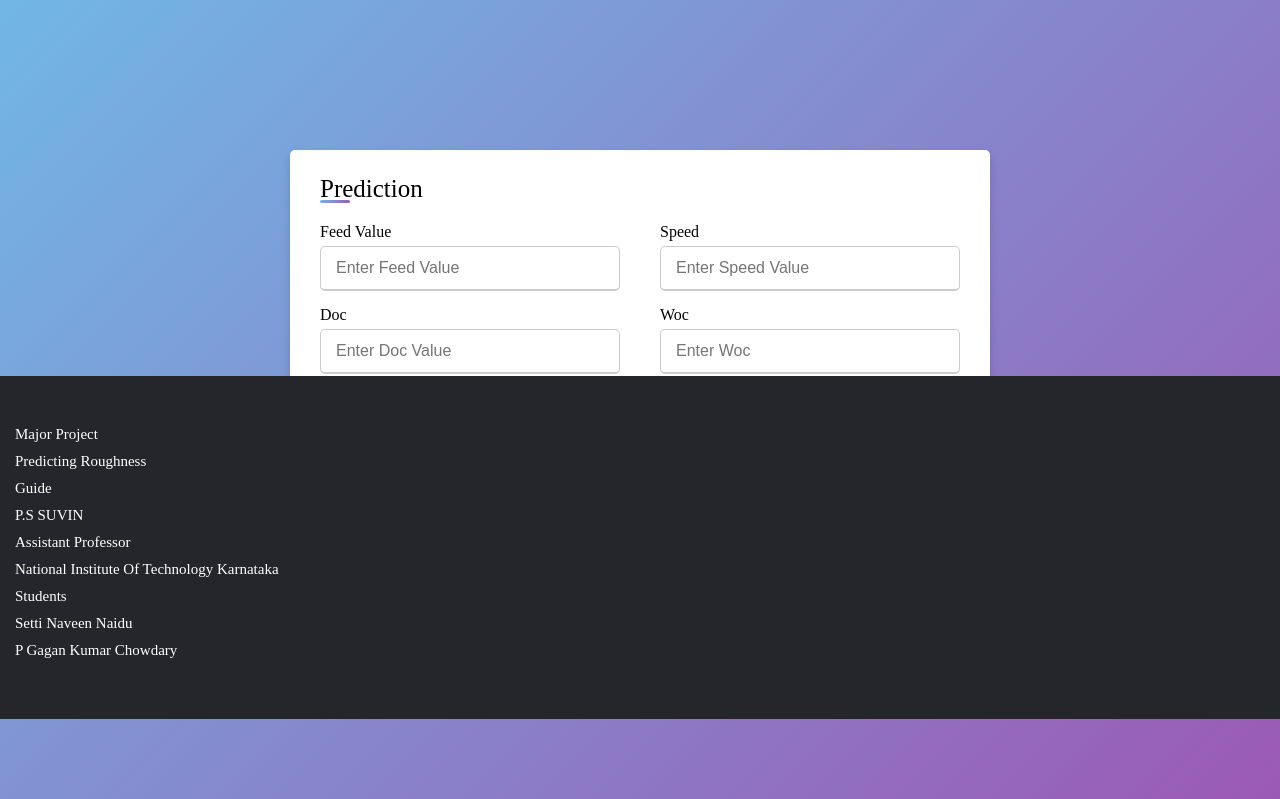
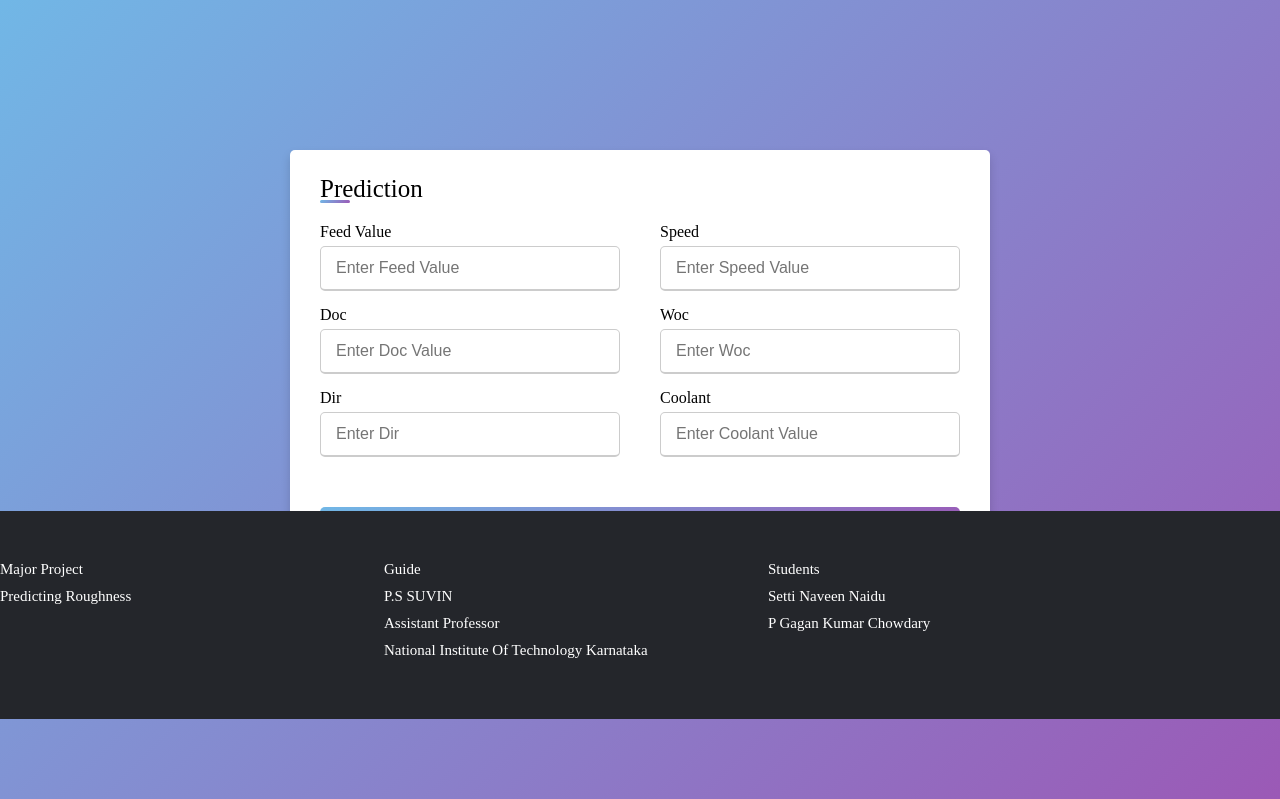
Before and after one commit to SettiNaveenNaidu/MAJOR_PROJECT, a Flask app: page / in a window 1280 px wide. Shown: the part 81-880 px from the top of the page. Run offline with Flask 2, Linux system fonts and the light colour scheme; parts of the project's set-up code (start-up, migrations or seed data) failed here and were passed over.

Commit message:
Update new.css

```diff
--- a/static/new.css
+++ b/static/new.css
@@ -251,7 +251,18 @@ form .user-details .input-box{
    left: 0;
    bottom: 0;
    width: 100%;
+}
+.footer-col{
+   width: 30%;
+   padding: 0 15px;
+   margin:0;
+	padding:0;
 	box-sizing: border-box;
+}
+
+.footer .container1{
+	max-width: 1400px;
+	margin:auto;
 }
 .footer-col h5{
 	font-size: 15px;
@@ -261,10 +272,9 @@ form .user-details .input-box{
 	font-weight: 300;
 	position: relative;
 }
-
-.footer-col{
-   width: 30%;
-   padding: 0 15px;
+.footer .container1 .row{
+	display: flex;
+	flex-wrap: wrap;
 }
 @media(max-width: 767px){
   .footer-col{
```
